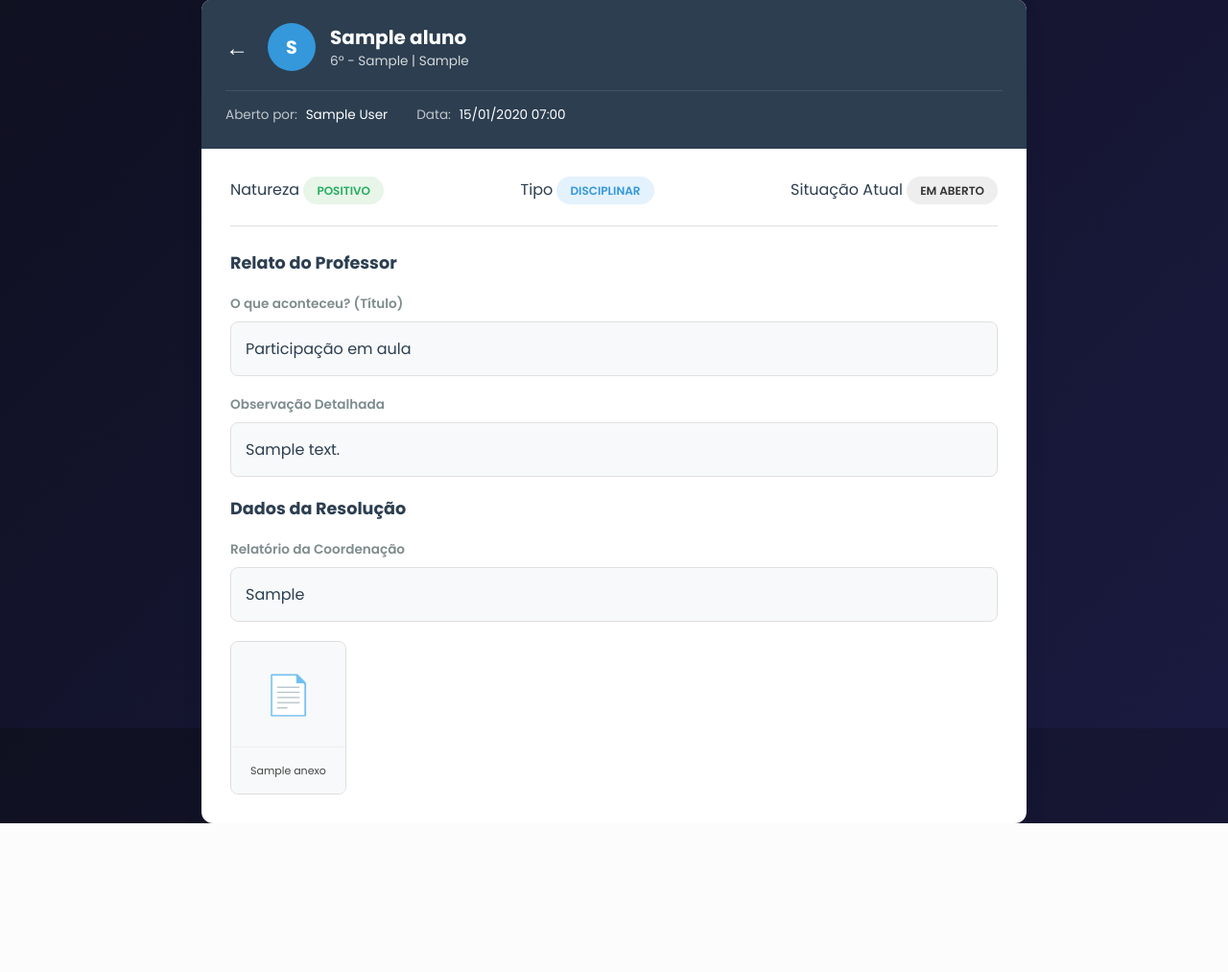
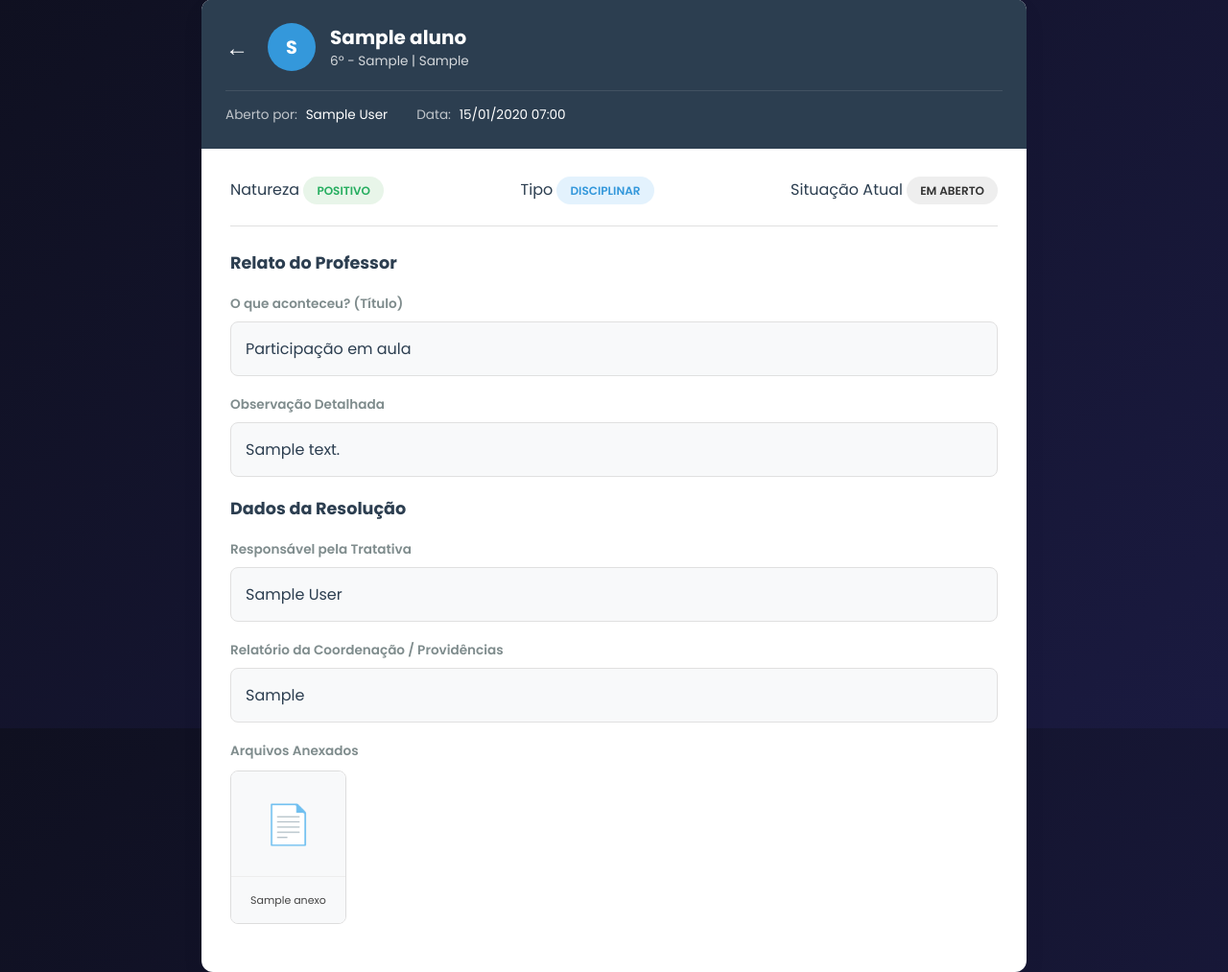
Before and after one commit to FerDelbo/spectra, a Django app: page /meus_fos/observacao/1/ in a window 1280 px wide. Shown: the part 41-1054 px from the top of the page at 96% size. Before the commit the page ends 899 px from the top, so only its background shows below. Run offline with Django 5.2, Linux system fonts and the light colour scheme; a user stored in the database is signed in; tables that the repository leaves empty hold one stand-in row (values such as "Sample post").

Commit message:
Melhorando Sistema de F.O. parte 5

```diff
--- a/spectra_1.1/home/meus_fos/templates/observacao.html
+++ b/spectra_1.1/home/meus_fos/templates/observacao.html
@@ -4,7 +4,7 @@
 <head>
     <meta charset="UTF-8">
     <meta name="viewport" content="width=device-width, initial-scale=1.0">
-    <title>Detalhes do Processo | Spectra</title>
+    <title>Detalhes do Processo (Visualização) | Spectra</title>
     <link rel="stylesheet" href="{% static 'css/processo.css' %}">
     <link href="https://fonts.googleapis.com/css2?family=Poppins:wght@400;500;600;700&display=swap" rel="stylesheet">
 </head>
@@ -14,9 +14,7 @@
         {% if messages %}
             <div class="messages-container">
                 {% for message in messages %}
-                    {% if 'reaberto' in message.extra_tags %}
                      <div class="alert alert-{{ message.tags }}" style="background: #d4edda; color: #155724; padding: 15px; border-radius: 8px; border: 1px solid #c3e6cb;">{{ message }}</div>
-                    {% endif %}
                 {% endfor %}
             </div>
         {% endif %}
@@ -40,7 +38,7 @@
                 <div class="meta-info">
                     <div class="meta-item">
                         <span class="label">Aberto por:</span>
-                        <span class="value">{{ fo.usuario.get_full_name|default:fo.usuario.username }}</span>
+                        <span class="value">{{ fo.responsavel.get_full_name|default:fo.responsavel.username }}</span>
                     </div>
                     <div class="meta-item">
                         <span class="label">Data:</span>
@@ -86,9 +84,7 @@
                 </section>
 
                 <section class="treatment-area">
-                    <h3 class="section-title">
-                        {% if can_treat %} Tratativa e Solução {% else %} Dados da Resolução {% endif %}
-                    </h3>
+                    <h3 class="section-title">Dados da Resolução</h3>
 
                     {% if fo.status == 'Concluído' %}
                         <div class="conclusion-banner">
@@ -100,76 +96,34 @@
                         </div>
                     {% endif %}
 
-                    {% if can_treat %}
-                        <form method="post" enctype="multipart/form-data" class="treatment-form">
-                            {% csrf_token %}
-                            <div class="form-grid">
-                                <div class="form-group">
-                                    <label for="status">Atualizar Status</label>
-                                    <select name="status" id="status" class="form-control select-input">
-                                        <option value="Em aberto" {% if fo.status == 'Em aberto' %}selected{% endif %}>Em aberto</option>
-                                        <option value="Em andamento" {% if fo.status == 'Em andamento' %}selected{% endif %}>Em andamento</option>
-                                        <option value="Concluído" {% if fo.status == 'Concluído' %}selected{% endif %}>Concluído</option>
-                                    </select>
-                                </div>
-                                <div class="form-group">
-                                    <label>Responsável Atual</label>
-                                    <input type="text" class="form-control read-only" value="{% if fo.responsavel %}{{ fo.responsavel.get_full_name|default:fo.responsavel.username }}{% else %}Não atribuído{% endif %}" readonly>
+                    <div class="readonly-treatment">
+
+                        <div class="field-group">
+                            <label>Responsável pela Tratativa</label>
+                            <div class="read-only-box">
+                                {% if fo.responsavel %}{{ fo.responsavel.get_full_name|default:fo.responsavel.username }}{% else %}Não atribuído{% endif %}
                             </div>
                         </div>
 
-                            <div class="form-group">
-                                <label for="relatorio">Relatório Técnico / Providências</label>
-                                <textarea name="relatorio" id="relatorio" class="form-control textarea-edit" rows="5">{{ fo.relatorio|default:"" }}</textarea>
-                            </div>
-
-                            <div class="form-group">
-                                <label>Arquivos Atuais (Clique para abrir)</label>
-                                <div class="attachment-container">
-                                    {% for anexo in anexos_fotos %}
-                                    <div class="attachment-card" onclick="openModal('{{ anexo.arquivo.url }}', 'image', '{{ anexo.nome }}')">
-                                        <img src="{{ anexo.arquivo.url }}" alt="{{ anexo.nome }}">
-                                        <button type="submit" name="excluir_anexo" value="1" class="btn-delete-file" onclick="document.getElementById('anexo_id_input').value='{{ anexo.id }}'; event.stopPropagation();">✕</button>
-                                        <div class="file-name">{{ anexo.nome }}</div>
-                                    </div>
-                                    {% endfor %}
-
-                                    {% for anexo in anexos_docs %}
-                                    <div class="attachment-card" onclick="openModal('{{ anexo.arquivo.url }}', 'pdf', '{{ anexo.nome }}')">
-                                        <div class="pdf-placeholder">📄</div>
-                                        <button type="submit" name="excluir_anexo" value="1" class="btn-delete-file" onclick="document.getElementById('anexo_id_input').value='{{ anexo.id }}'; event.stopPropagation();">✕</button>
-                                        <div class="file-name">{{ anexo.nome }}</div>
-                                    </div>
-                                    {% endfor %}
-                                </div>
-                                <input type="hidden" name="anexo_id" id="anexo_id_input">
-                            </div>
-
-                            <div class="form-group" style="margin-top: 20px;">
-                                <label for="anexos">Adicionar Novos Arquivos (Imagens/PDF)</label>
-                                <input type="file" name="anexos" id="anexos" class="form-control" multiple accept="image/*,.pdf">
-                            </div>
-
-                            <div class="form-actions">
-                                <button type="submit" class="btn-save">Salvar e Atualizar F.O.</button>
-                            </div>
-                        </form>
-
-                    {% else %}
-                        <div class="readonly-treatment">
                         <div class="field-group">
-                                <label>Relatório da Coordenação</label>
+                            <label>Relatório da Coordenação / Providências</label>
                             <div class="read-only-box">
                                 {{ fo.relatorio|default:"Aguardando tratativa..."|linebreaksbr }}
                             </div>
                         </div>
 
+                        <div class="field-group">
+                            <label>Arquivos Anexados</label>
                             <div class="attachment-container">
                                 {% for anexo in anexos_fotos %}
                                 <div class="attachment-card" onclick="openModal('{{ anexo.arquivo.url }}', 'image', '{{ anexo.nome }}')">
                                     <img src="{{ anexo.arquivo.url }}" alt="{{ anexo.nome }}">
                                     <div class="file-name">{{ anexo.nome }}</div>
                                 </div>
+                                {% empty %}
+                                    {% if not anexos_docs %}
+                                    <p style="color: #666; font-style: italic;">Nenhum anexo disponível.</p>
+                                    {% endif %}
                                 {% endfor %}
 
                                 {% for anexo in anexos_docs %}
@@ -180,19 +134,9 @@
                                 {% endfor %}
                             </div>
                         </div>
-                    {% endif %}
+                    </div>
                 </section>
-                {% if fo.status == 'Concluído' %}
-                    {% if user_type == 'Pedagogo' or user_type == 'Monitor' and fo.tipo == 'Disciplinar' %}
-                    <section class="reopen-section">
-                        <form method="post" class="reopen-form">
-                            {% csrf_token %}
-                            <input type="hidden" name="reabrir_caso" value="1">
-                            <button type="submit" class="btn-reopen" onclick="return confirm('Tem certeza que deseja reabrir este caso?')">Reabrir Caso para Edição</button>
-                        </form>
-                    </section>
-                    {% endif %}
-                {% endif %}
+
                 </div>
         </div>
     </main>
@@ -215,7 +159,7 @@
         function openModal(url, type, name) {
             modal.style.display = "flex";
             captionText.innerHTML = name;
-            modalBody.innerHTML = ''; // Limpa o conteúdo anterior
+            modalBody.innerHTML = '';
 
             if (type === 'image') {
                 const img = document.createElement('img');
@@ -232,15 +176,6 @@
 
         closeBtn.onclick = () => { modal.style.display = "none"; modalBody.innerHTML = ''; };
         window.onclick = (event) => { if (event.target == modal) { modal.style.display = "none"; modalBody.innerHTML = ''; } };
-
-        // Auto-hide mensagens
-        setTimeout(() => {
-            document.querySelectorAll('.alert').forEach(alert => {
-                alert.style.transition = "opacity 0.5s ease";
-                alert.style.opacity = "0";
-                setTimeout(() => alert.remove(), 500);
-            });
-        }, 4000);
     </script>
 </body>
 </html>
--- a/spectra_1.1/home/processo/templates/processo_detalhes.html
+++ b/spectra_1.1/home/processo/templates/processo_detalhes.html
@@ -114,7 +114,9 @@
                                 </div>
                                 <div class="form-group">
                                     <label>Responsável Atual</label>
-                                    <input type="text" class="form-control read-only" value="{% if fo.responsavel %}{{ fo.responsavel.get_full_name|default:fo.responsavel.username }}{% else %}Não atribuído{% endif %}" readonly>
+                                    <input type="text" class="form-control read-only"
+                                        value="{% if fo.status == 'Em aberto' %}Não atribuído{% else %}{{ fo.responsavel.get_full_name|default:fo.responsavel.username }}{% endif %}"
+                                        readonly>
                                 </div>
                             </div>
 
--- a/spectra_1.1/home/templates/dashboard.html
+++ b/spectra_1.1/home/templates/dashboard.html
@@ -33,7 +33,7 @@
         <main class="main-content">
 
             <header class="top-header">
-                <h1>Bem Vindo, <span class="user-highlight">{{ user.first_name|default:user.username }}!</span></h1>
+                <h1>Bem Vindo, <span class="user-highlight">{{ request.user.first_name|default:request.user.username}}!</span></h1>
             </header>
 
             <div class="table-card">
```
Also changed, not shown: spectra_1.1/home/processo/views.py (+17 -1 lines). Lines whose indentation alone changed are shown as unchanged.
